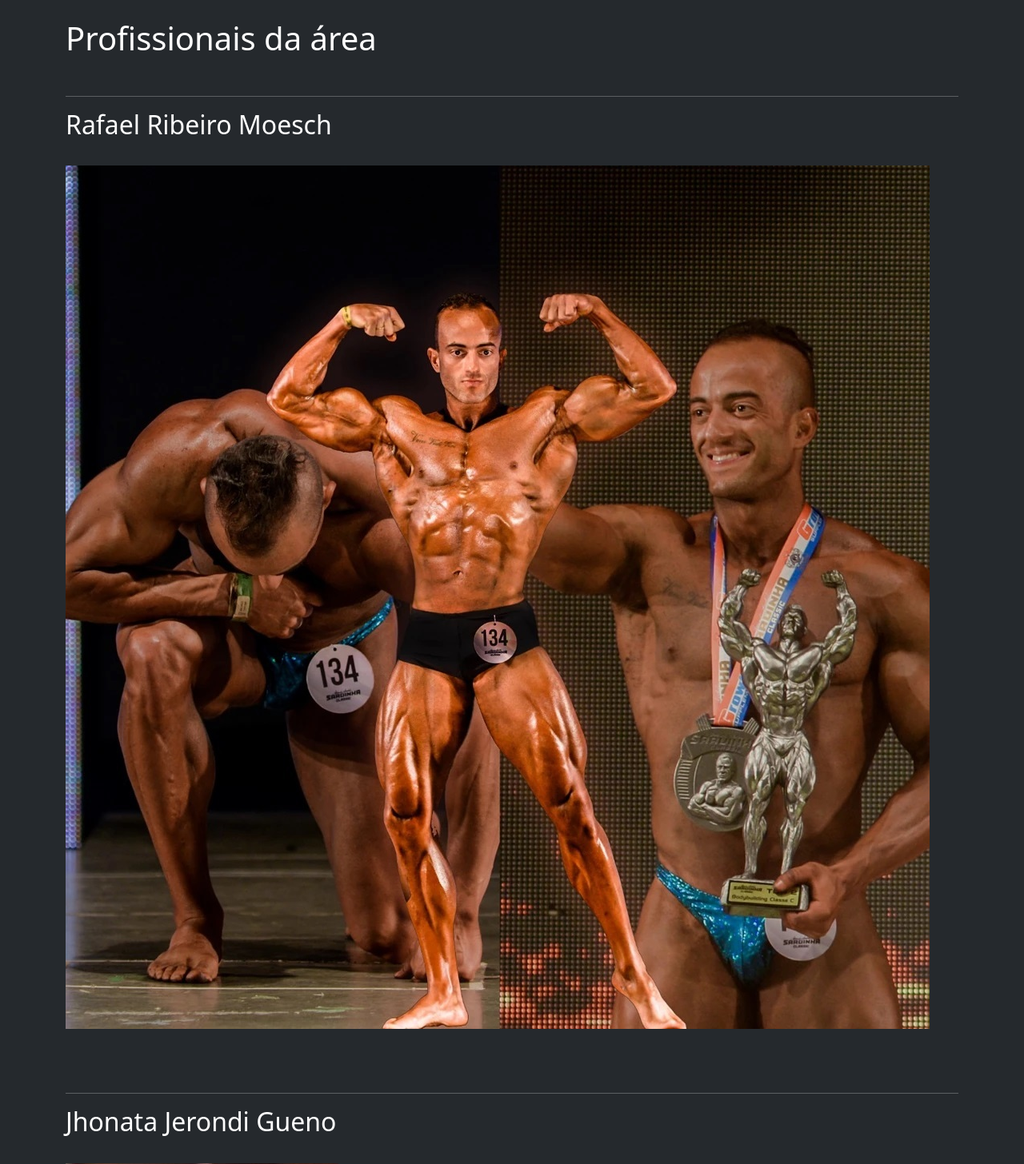
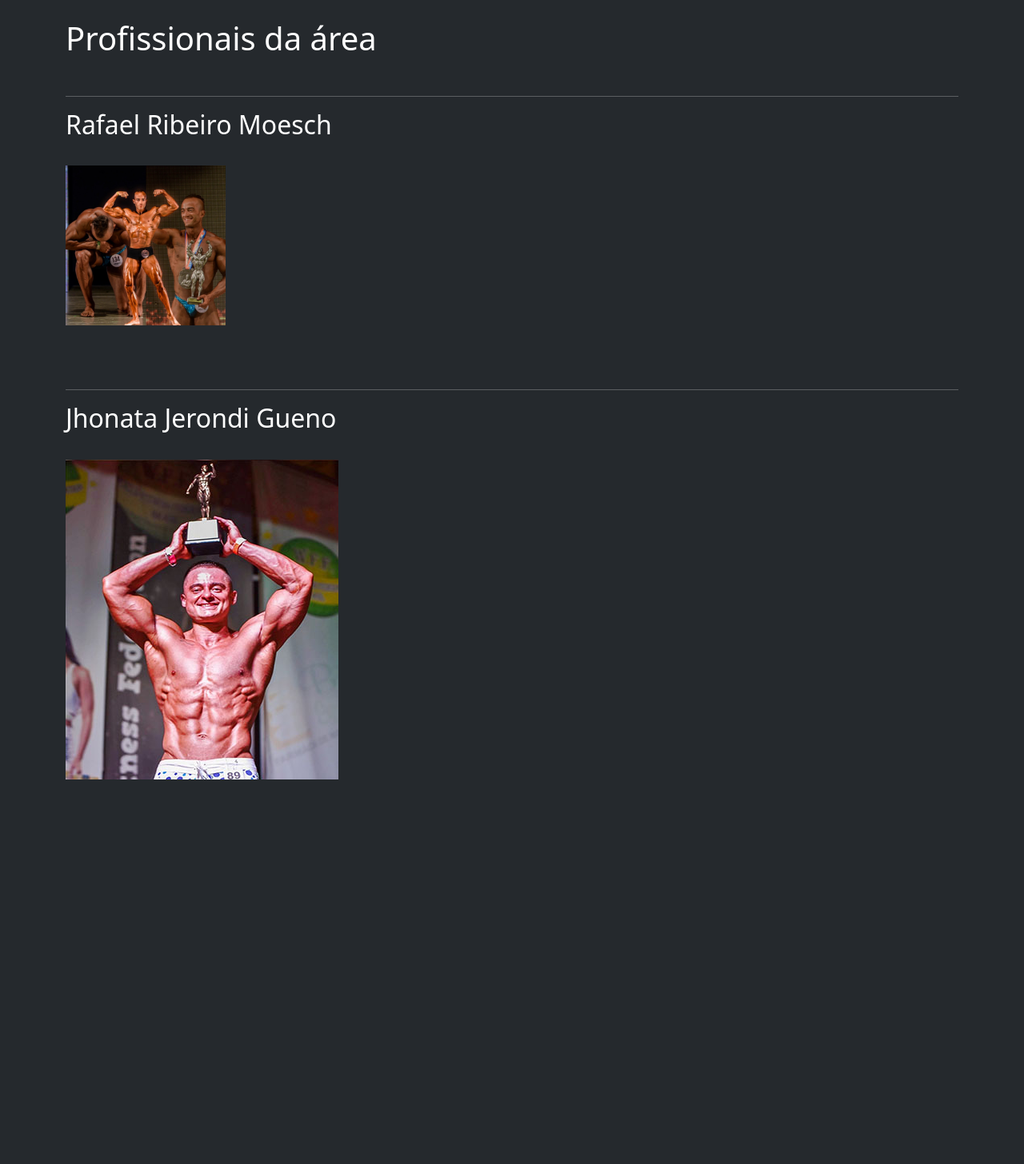
Before and after one commit to Leandro556/PortalMaromba, a PHP site: page /Paginas/profissionais.html in a window 1280 px wide. Shown: the part 56-1512 px from the top of the page at 80% size. After the commit the page ends 1031 px from the top, so only its background shows below. Run offline with PHP 8.4, Linux system fonts and the light colour scheme; some libraries are stand-ins or nearby versions.

Commit message:
style da imagem ✅

```diff
--- a/Styles/profissionais-style.css
+++ b/Styles/profissionais-style.css
@@ -10,6 +10,11 @@ h1, h2, p, h3, hr{
     margin: 2%;
 }
 
+.rafa{
+    width: 200px;
+    height: 200px;
+}
+
 .butn-1{
     background-color: #212529fa;
     color: rgb(152, 152, 152);
```
